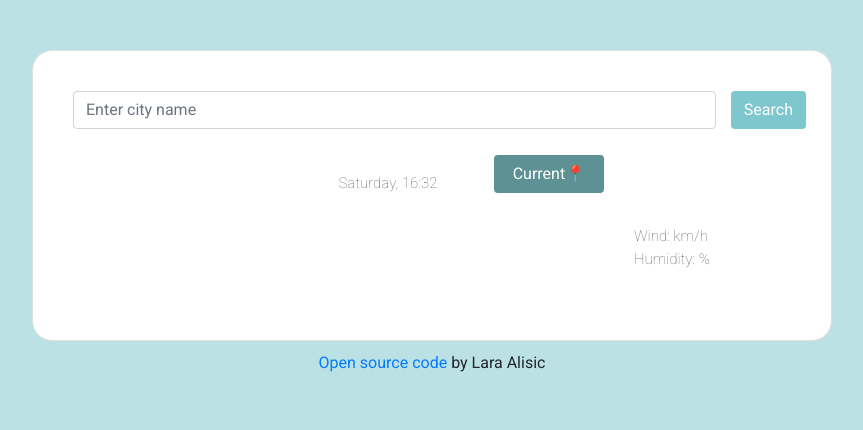
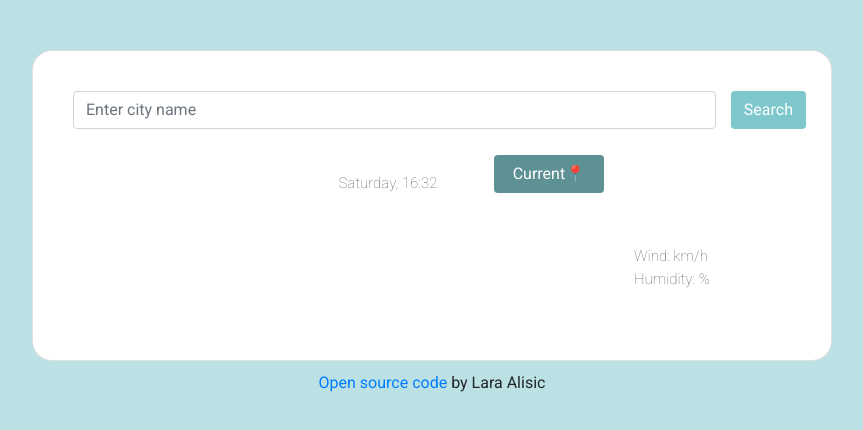
Before and after one commit to laraaaaa98/Weatherapp, a plain HTML site: page index.html in a window 1280 px wide. Shown: the whole page, without its empty margins (208-1071 px from the left). Drawn offline with nearby package versions, Linux system fonts and the light colour scheme; no server answers.

Commit message:
Added margin to wind and humidity

```diff
--- a/src/index.js
+++ b/src/index.js
@@ -65,10 +65,8 @@ function displayForecast(response) {
 }
 
 function getForecast(coordinates) {
-  console.log(coordinates);
   let apiKey = "cb286bad3607984b41ed10c8de5cf00e";
   let apiUrl = `https://api.openweathermap.org/data/2.5/onecall?lat=${coordinates.lat}&lon=${coordinates.lon}&appid=${apiKey}&units=metric`;
-  console.log(apiUrl);
   axios.get(apiUrl).then(displayForecast);
 }
 
--- a/src/styles.css
+++ b/src/styles.css
@@ -47,7 +47,7 @@ body {
 .current .more-info {
   font-size: 15px;
   font-weight: 100;
-  margin-top: 80px;
+  margin-top: 100px;
   color: rgba(0, 0, 0, 0.597);
 }
 .weather-description {
@@ -59,27 +59,7 @@ body {
   border-left: 1px dotted;
   color: rgba(1, 1, 1, 0.65);
 }
-/*.future {
-  border-top: 1px solid rgb(202, 202, 202);
-}
 
-.future .day .name {
-  margin-top: 20px;
-  font-size: 20px;
-  font-weight: 300;
-}
-.future i {
-  font-size: 30px;
-  margin-top: 20px;
-  margin-bottom: 30px;
-  color: rgba(0, 0, 0, 0.329);
-}
-
-.future .day .temp {
-  font-size: 20px;
-  font-weight: 500;
-}
-*/
 .weather-forecast {
   text-align: center;
 }
```
